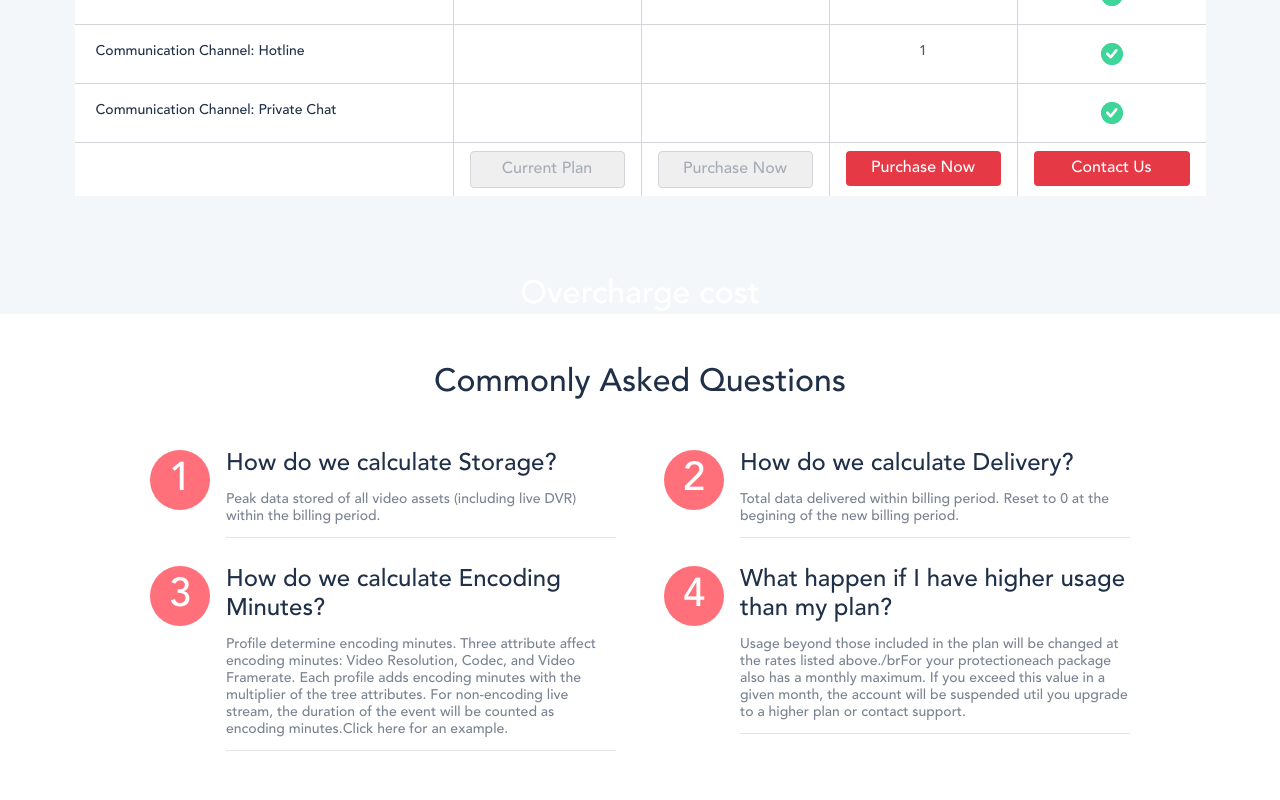
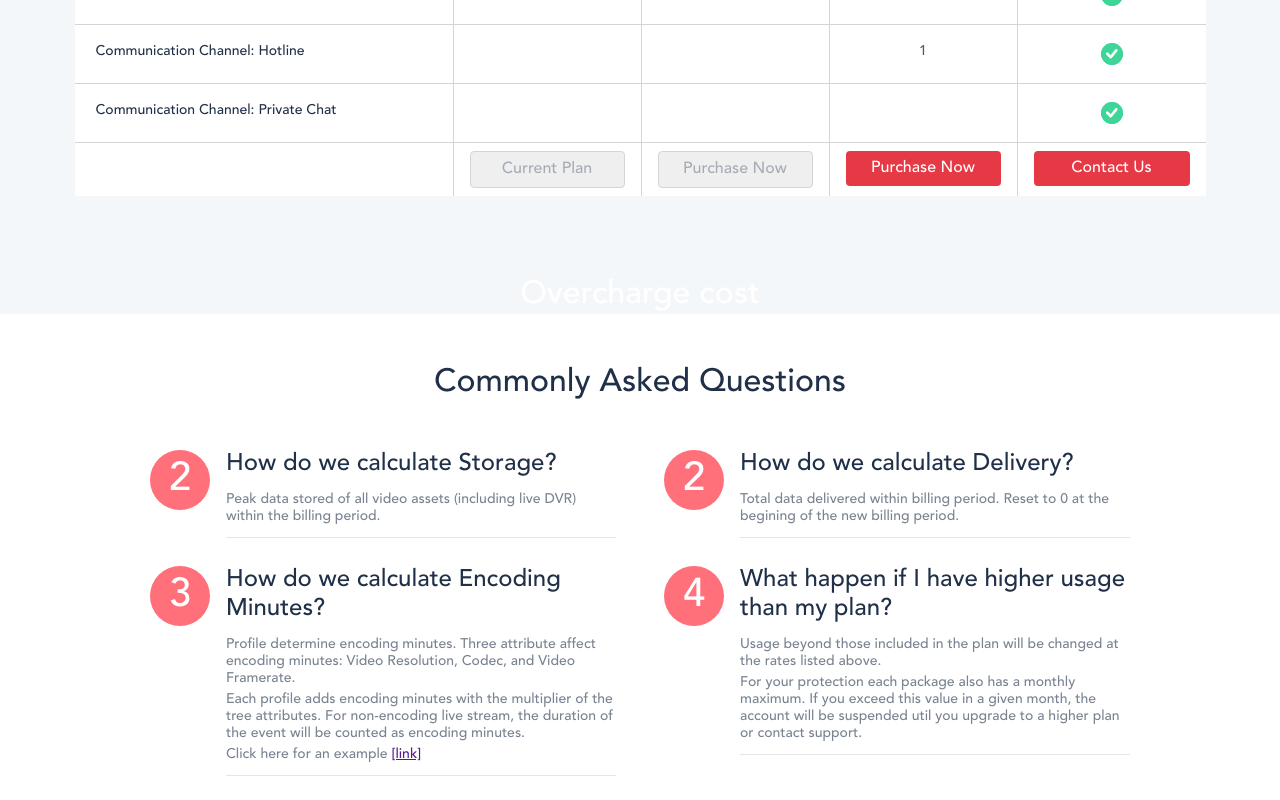
Before and after one commit to Long19031995/landing-page-chi, a Vue app: page / in a window 1280 px wide. Shown: the part 1067-1867 px from the top of the page. Built offline with nearby package versions, Linux system fonts and the light colour scheme.

Commit message:
footer css

```diff
--- a/src/components/Footer.vue
+++ b/src/components/Footer.vue
@@ -2,48 +2,84 @@
     <div class="footer bg-white black-darker flex flex-column align-center">
         <h1>{{pageData.question}}</h1>
         <div class="flex mt48">
-            <template v-for="(q, key) in pageData.contentQuestions.slice(0,2)">
-                <div :key="key" class="col-md-6 col-xl-6" :class="`col-${key}`">
+                <div class="col-md-6 col-xl-6 col-0">
                     <div class="flex">
                         <div class="white">
                             <div class="question-number flex justify-center align-center">
-                                {{ key + 1}}
+                                2
                             </div>
                         </div>
                         <div class="question-content ml16">
                             <div class="question font-24px">
-                                {{ q.q }}
+                                How do we calculate Storage?
                             </div>
-                            <div class="answer text-gray-lighter font-14px mt12">
-                                {{ q.ans }}
-                            </div>
+                            <p class="answer text-gray-lighter font-14px mt12">
+                                Peak data stored of all video assets (including live DVR) within the billing period.
+                            </p>
                             <div class="separator mt12"></div>
                         </div>
                     </div>
                 </div>
-            </template>
-        </div>
-        <div class="flex mt28">
-            <template v-for="(q, key) in pageData.contentQuestions.slice(2,4)">
-                <div :key="key" class="col-md-6 col-xl-6" :class="`col-${key}`">
+                <div class="col-md-6 col-xl-6 col-1">
                     <div class="flex">
                         <div class="white">
                             <div class="question-number flex justify-center align-center">
-                                {{ key + 3}}
+                                2
                             </div>
                         </div>
                         <div class="question-content ml16">
                             <div class="question font-24px">
-                                {{ q.q }}
+                                How do we calculate Delivery?
                             </div>
-                            <div class="answer text-gray-lighter font-14px mt12">
-                                {{ q.ans }}
-                            </div>
+                            <p class="answer text-gray-lighter font-14px mt12">
+                                Total data delivered within billing period. Reset to 0 at the begining of the new billing period.
+                            </p>
                             <div class="separator mt12"></div>
                         </div>
                     </div>
                 </div>
-            </template>
+        </div>
+        <div class="flex mt28">
+            <div class="col-md-6 col-xl-6 col-0">
+                <div class="flex">
+                    <div class="white">
+                        <div class="question-number flex justify-center align-center">
+                            3
+                        </div>
+                    </div>
+                    <div class="question-content ml16">
+                        <div class="question font-24px">
+                            How do we calculate Encoding Minutes?
+                        </div>
+                        <div class="answer text-gray-lighter font-14px mt12">
+                            <p>Profile determine encoding minutes. Three attribute affect encoding minutes: Video Resolution, Codec, and Video Framerate.</p>
+                            <p class="mt4">Each profile adds encoding minutes with the multiplier of the tree attributes. For non-encoding live stream, the duration of the event will be counted as encoding minutes.</p>
+                            <p class="mt4">Click here for an example <a href="">[link]</a></p>
+                        </div>
+                        <div class="separator mt12"></div>
+                    </div>
+                </div>
+            </div>
+            <div class="col-md-6 col-xl-6 col-1">
+                <div class="flex">
+                    <div class="white">
+                        <div class="question-number flex justify-center align-center">
+                            4
+                        </div>
+                    </div>
+                    <div class="question-content ml16">
+                        <div class="question font-24px">
+                            What happen if I have higher usage than my plan?
+                        </div>
+                        <div class="answer text-gray-lighter font-14px mt12">
+                            <p>Usage beyond those included in the plan will be changed at the rates listed above.</p>
+                            <p class="mt4">For your protection each package also has a monthly maximum.
+                                If you exceed this value in a given month, the account will be suspended util you upgrade to a higher plan or contact support.</p>
+                        </div>
+                        <div class="separator mt12"></div>
+                    </div>
+                </div>
+            </div>
         </div>
     </div>
 </template>
```
